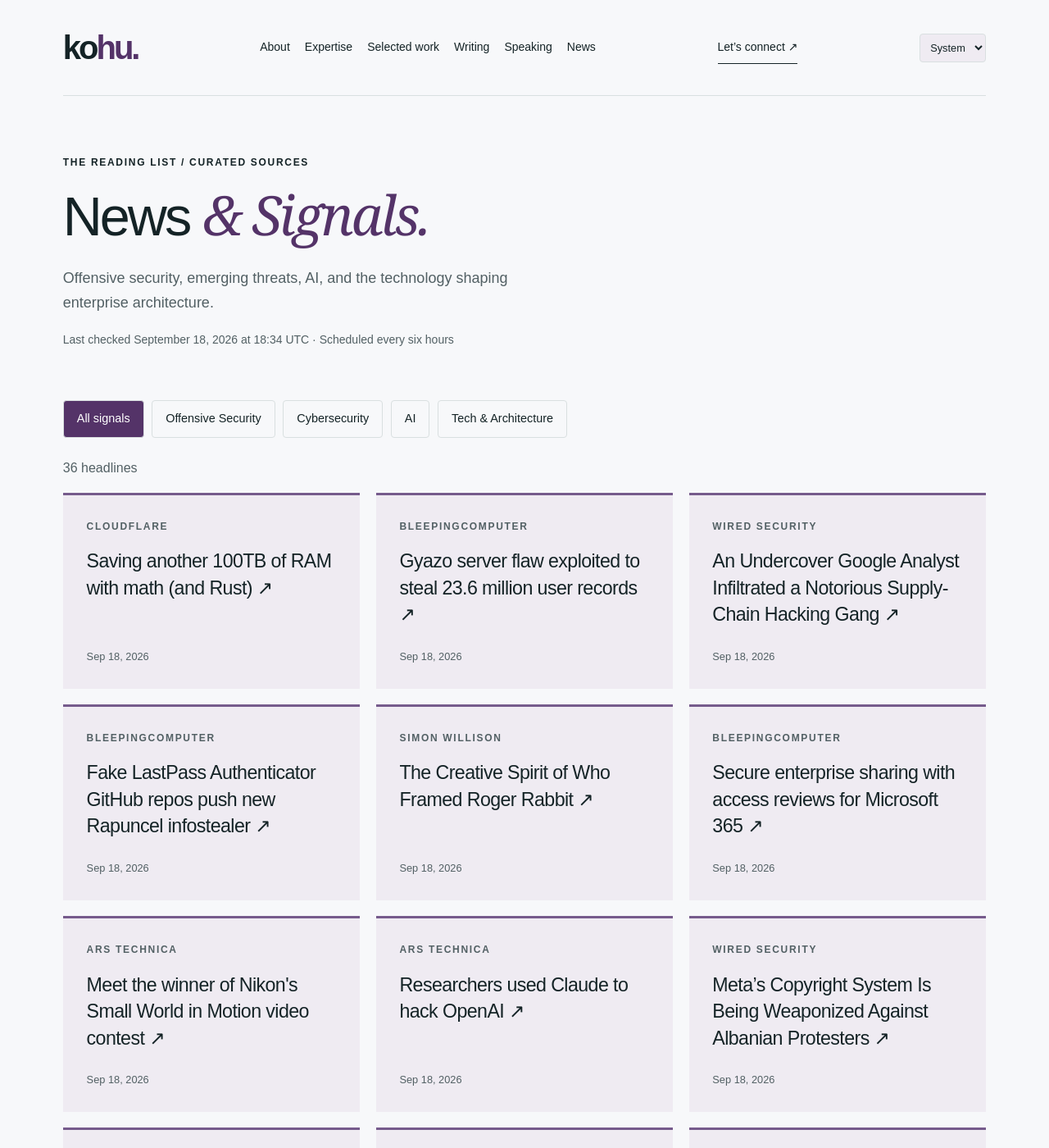
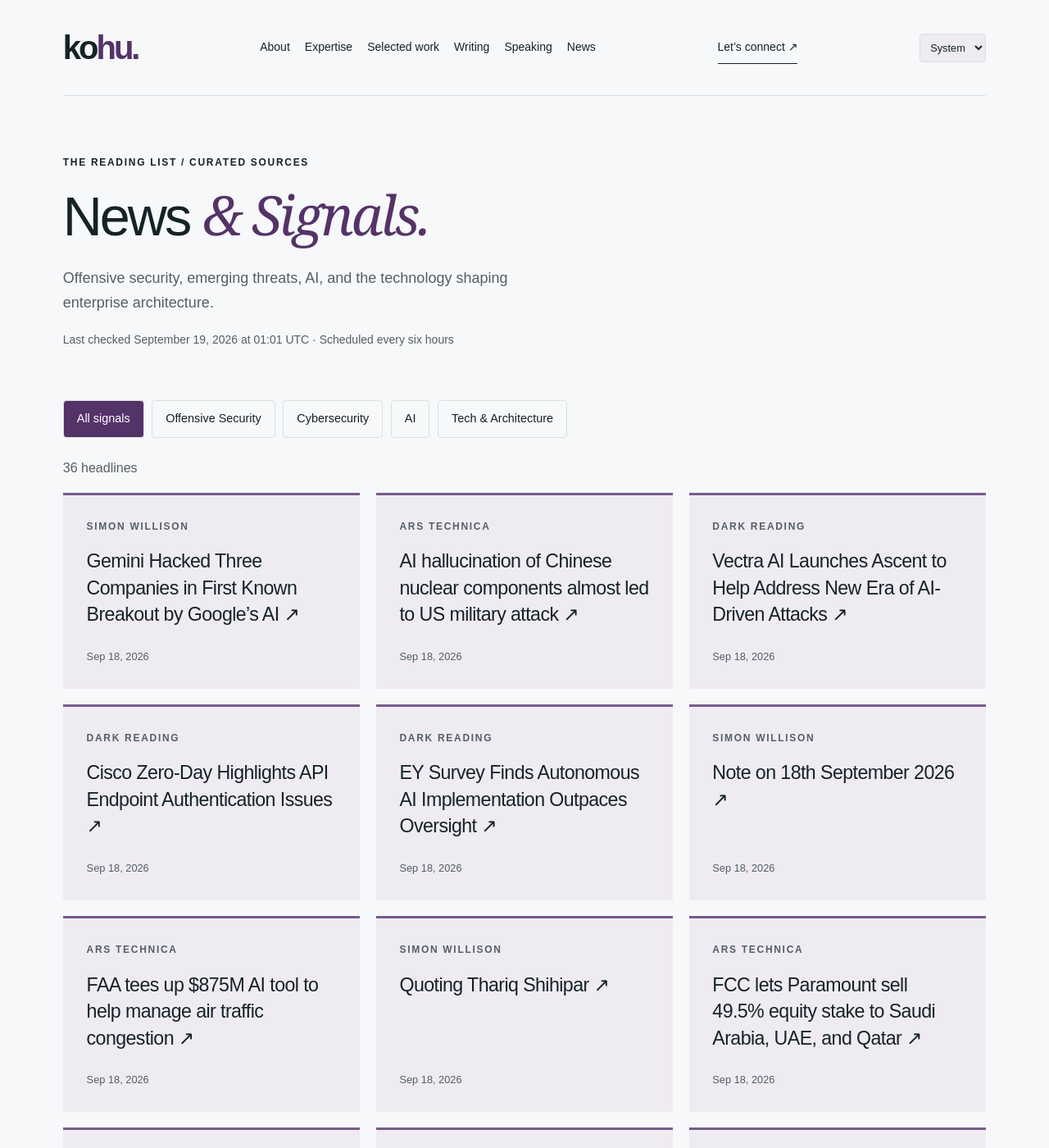
Before and after one commit to hntk/hntk.github.io, a Jekyll site: the page built from news/index.html, in a window 1280 px wide and 1400 px high. Shown: the whole window at 82% size. Built offline with Jekyll 4.4.1, drawn with Linux system fonts in a browser that asks for light colours; part of the change alters nothing that is shown; some of the changed text lies outside the part shown.

Commit message:
Refresh News and Signals

```diff
--- a/_data/news.json
+++ b/_data/news.json
@@ -1,6 +1,78 @@
 {
-  "updated": "2026-09-18T18:34:07.266704+00:00",
+  "updated": "2026-09-19T01:01:53.559341+00:00",
   "items": [
+    {
+      "title": "Gemini Hacked Three Companies in First Known Breakout by Google’s AI",
+      "url": "https://simonwillison.net/2026/Sep/18/gemini-hacked-three-companies/",
+      "published": "2026-09-18T23:57:57+00:00",
+      "source": "Simon Willison",
+      "source_id": "simon-willison",
+      "category": "ai"
+    },
+    {
+      "title": "AI hallucination of Chinese nuclear components almost led to US military attack",
+      "url": "https://arstechnica.com/ai/2026/09/report-us-almost-boarded-chinese-ship-over-hallucinated-ai-arms-report/",
+      "published": "2026-09-18T20:26:33+00:00",
+      "source": "Ars Technica",
+      "source_id": "ars-technica",
+      "category": "tech-architecture"
+    },
+    {
+      "title": "Vectra AI Launches Ascent to Help Address New Era of AI-Driven Attacks",
+      "url": "https://www.darkreading.com/cyberattacks-data-breaches/vectra-ai-launches-ascent-new-era-ai-driven-attacks",
+      "published": "2026-09-18T20:24:51+00:00",
+      "source": "Dark Reading",
+      "source_id": "dark-reading",
+      "category": "cybersecurity"
+    },
+    {
+      "title": "Cisco Zero-Day Highlights API Endpoint Authentication Issues",
+      "url": "https://www.darkreading.com/vulnerabilities-threats/cisco-zero-day-api-endpoint-authentication-issues",
+      "published": "2026-09-18T19:26:47+00:00",
+      "source": "Dark Reading",
+      "source_id": "dark-reading",
+      "category": "cybersecurity"
+    },
+    {
+      "title": "EY Survey Finds Autonomous AI Implementation Outpaces Oversight",
+      "url": "https://www.darkreading.com/cyberattacks-data-breaches/ey-survey-autonomous-ai-implementation-outpaces-oversight",
+      "published": "2026-09-18T19:23:48+00:00",
+      "source": "Dark Reading",
+      "source_id": "dark-reading",
+      "category": "cybersecurity"
+    },
+    {
+      "title": "Note on 18th September 2026",
+      "url": "https://simonwillison.net/2026/Sep/18/probably-gonna-eat-you/",
+      "published": "2026-09-18T19:21:32+00:00",
+      "source": "Simon Willison",
+      "source_id": "simon-willison",
+      "category": "ai"
+    },
+    {
+      "title": "FAA tees up $875M AI tool to help manage air traffic congestion",
+      "url": "https://arstechnica.com/ai/2026/09/faa-tees-up-875m-ai-tool-to-help-manage-air-traffic-congestion/",
+      "published": "2026-09-18T19:20:50+00:00",
+      "source": "Ars Technica",
+      "source_id": "ars-technica",
+      "category": "tech-architecture"
+    },
+    {
+      "title": "Quoting Thariq Shihipar",
+      "url": "https://simonwillison.net/2026/Sep/18/thariq-shihipar/",
+      "published": "2026-09-18T19:09:27+00:00",
+      "source": "Simon Willison",
+      "source_id": "simon-willison",
+      "category": "ai"
+    },
+    {
+      "title": "FCC lets Paramount sell 49.5% equity stake to Saudi Arabia, UAE, and Qatar",
+      "url": "https://arstechnica.com/tech-policy/2026/09/fcc-lets-paramount-sell-49-5-equity-stake-to-saudi-arabia-uae-and-qatar/",
+      "published": "2026-09-18T17:57:41+00:00",
+      "source": "Ars Technica",
+      "source_id": "ars-technica",
+      "category": "tech-architecture"
+    },
     {
       "title": "Saving another 100TB of RAM with math (and Rust)",
       "url": "https://blog.cloudflare.com/saving-100-tb-of-ram-with-math/",
@@ -34,36 +106,12 @@
       "category": "cybersecurity"
     },
     {
-      "title": "The Creative Spirit of Who Framed Roger Rabbit",
-      "url": "https://simonwillison.net/2026/Sep/18/the-creative-spirit-of-who-framed-roger-rabbit/",
-      "published": "2026-09-18T14:36:41+00:00",
-      "source": "Simon Willison",
-      "source_id": "simon-willison",
-      "category": "ai"
-    },
-    {
       "title": "Secure enterprise sharing with access reviews for Microsoft 365",
       "url": "https://www.bleepingcomputer.com/news/security/secure-enterprise-sharing-with-access-reviews-for-microsoft-365/",
       "published": "2026-09-18T14:00:10+00:00",
       "source": "BleepingComputer",
       "source_id": "bleepingcomputer",
       "category": "cybersecurity"
-    },
-    {
-      "title": "Meet the winner of Nikon's Small World in Motion video contest",
-      "url": "https://arstechnica.com/science/2026/09/meet-the-winner-of-nikons-small-world-in-motion-video-contest/",
-      "published": "2026-09-18T13:56:57+00:00",
-      "source": "Ars Technica",
-      "source_id": "ars-technica",
-      "category": "tech-architecture"
-    },
-    {
-      "title": "Researchers used Claude to hack OpenAI",
-      "url": "https://arstechnica.com/ai/2026/09/researchers-used-claude-to-hack-openai/",
-      "published": "2026-09-18T13:30:12+00:00",
-      "source": "Ars Technica",
-      "source_id": "ars-technica",
-      "category": "tech-architecture"
     },
     {
       "title": "Meta’s Copyright System Is Being Weaponized Against Albanian Protesters",
@@ -82,60 +130,12 @@
       "category": "cybersecurity"
     },
     {
-      "title": "Rocket Report: China wants a Raptor 3 engine; SpaceX set for big Starship test",
-      "url": "https://arstechnica.com/space/2026/09/rocket-report-ula-flies-into-uncertain-future-falcon-9-family-hits-700-launches/",
-      "published": "2026-09-18T11:00:11+00:00",
-      "source": "Ars Technica",
-      "source_id": "ars-technica",
-      "category": "tech-architecture"
-    },
-    {
       "title": "Auditing in the age of (good enough) AI",
       "url": "https://blog.trailofbits.com/2026/09/18/auditing-in-the-age-of-good-enough-ai/",
       "published": "2026-09-18T11:00:00+00:00",
       "source": "Trail of Bits",
       "source_id": "trail-of-bits",
       "category": "offensive-security"
-    },
-    {
-      "title": "AI Agent Breaches Spanish Organization, Modifies Personal Data",
-      "url": "https://www.darkreading.com/cyberattacks-data-breaches/ai-agent-breaches-spanish-organization-personal-data",
-      "published": "2026-09-18T07:00:00+00:00",
-      "source": "Dark Reading",
-      "source_id": "dark-reading",
-      "category": "cybersecurity"
-    },
-    {
-      "title": "Be alert: targeted attacks on prominent Rustaceans",
-      "url": "https://simonwillison.net/2026/Sep/17/targeted-attacks-on-rustaceans/",
-      "published": "2026-09-17T23:59:19+00:00",
-      "source": "Simon Willison",
-      "source_id": "simon-willison",
-      "category": "ai"
-    },
-    {
-      "title": "How To Write With An LLM",
-      "url": "https://simonwillison.net/2026/Sep/17/how-to-write-with-an-llm/",
-      "published": "2026-09-17T23:37:27+00:00",
-      "source": "Simon Willison",
-      "source_id": "simon-willison",
-      "category": "ai"
-    },
-    {
-      "title": "CISA Ditches Weekly Vulnerability Roundups for Risk-Based Focus",
-      "url": "https://www.darkreading.com/cyber-risk/cisa-ditches-weekly-vuln-roundups-risk-based-focus",
-      "published": "2026-09-17T21:23:50+00:00",
-      "source": "Dark Reading",
-      "source_id": "dark-reading",
-      "category": "cybersecurity"
-    },
-    {
-      "title": "China's FamousSparrow APT Spies on US Politics in Latin America",
-      "url": "https://www.darkreading.com/cyberattacks-data-breaches/china-famoussparrow-spies-latin-america",
-      "published": "2026-09-17T19:15:38+00:00",
-      "source": "Dark Reading",
-      "source_id": "dark-reading",
-      "category": "cybersecurity"
     },
     {
       "title": "CiliumHound: Graphing Kubernetes Network Policies",
@@ -295,79 +295,79 @@
       "id": "ars-technica",
       "name": "Ars Technica",
       "status": "ok",
-      "last_success": "2026-09-18T18:34:07.266704+00:00"
+      "last_success": "2026-09-19T01:01:53.559341+00:00"
     },
     {
       "id": "bleepingcomputer",
       "name": "BleepingComputer",
       "status": "ok",
-      "last_success": "2026-09-18T18:34:07.266704+00:00"
+      "last_success": "2026-09-19T01:01:53.559341+00:00"
     },
     {
       "id": "cloudflare",
       "name": "Cloudflare",
       "status": "ok",
-      "last_success": "2026-09-18T18:34:07.266704+00:00"
+      "last_success": "2026-09-19T01:01:53.559341+00:00"
     },
     {
       "id": "dark-reading",
       "name": "Dark Reading",
       "status": "ok",
-      "last_success": "2026-09-18T18:34:07.266704+00:00"
+      "last_success": "2026-09-19T01:01:53.559341+00:00"
     },
     {
       "id": "hugging-face",
       "name": "Hugging Face",
       "status": "ok",
-      "last_success": "2026-09-18T18:34:07.266704+00:00"
+      "last_success": "2026-09-19T01:01:53.559341+00:00"
     },
     {
       "id": "microsoft-research",
       "name": "Microsoft Research",
       "status": "ok",
-      "last_success": "2026-09-18T18:34:07.266704+00:00"
+      "last_success": "2026-09-19T01:01:53.559341+00:00"
     },
     {
       "id": "nvidia",
       "name": "NVIDIA",
       "status": "ok",
-      "last_success": "2026-09-18T18:34:07.266704+00:00"
+      "last_success": "2026-09-19T01:01:53.559341+00:00"
     },
     {
       "id": "portswigger",
       "name": "PortSwigger Research",
       "status": "ok",
-      "last_success": "2026-09-18T18:34:07.266704+00:00"
+      "last_success": "2026-09-19T01:01:53.559341+00:00"
     },
     {
       "id": "schneier",
       "name": "Schneier on Security",
       "status": "ok",
-      "last_success": "2026-09-18T18:34:07.266704+00:00"
+      "last_success": "2026-09-19T01:01:53.559341+00:00"
     },
     {
       "id": "simon-willison",
       "name": "Simon Willison",
       "status": "ok",
-      "last_success": "2026-09-18T18:34:07.266704+00:00"
+      "last_success": "2026-09-19T01:01:53.559341+00:00"
     },
     {
       "id": "specterops",
       "name": "SpecterOps",
       "status": "ok",
-      "last_success": "2026-09-18T18:34:07.266704+00:00"
+      "last_success": "2026-09-19T01:01:53.559341+00:00"
     },
     {
       "id": "trail-of-bits",
       "name": "Trail of Bits",
       "status": "ok",
-      "last_success": "2026-09-18T18:34:07.266704+00:00"
+      "last_success": "2026-09-19T01:01:53.559341+00:00"
     },
     {
       "id": "wired",
       "name": "WIRED Security",
       "status": "ok",
-      "last_success": "2026-09-18T18:34:07.266704+00:00"
+      "last_success": "2026-09-19T01:01:53.559341+00:00"
     }
   ]
 }
```
